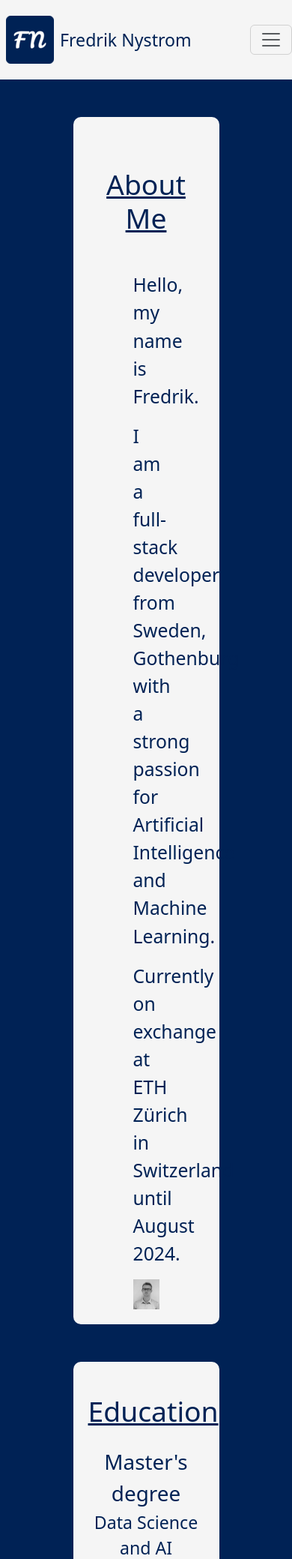
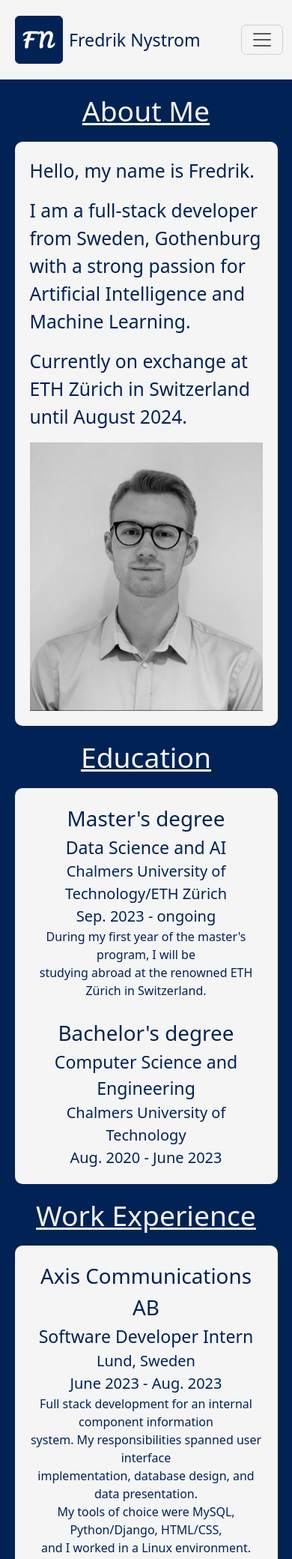
Before and after one commit to fredriknystrom/ResumePortfolio, a Django app: page / in a window 390 px wide. Shown: the top 2079 px of the page at 75% size. Run offline with Django 4.2, Linux system fonts and the light colour scheme; some libraries are stand-ins or nearby versions.

Commit message:
fixed mobile css resume page

```diff
--- a/portfolioProject/resume_app/templates/resume_app/resume.html
+++ b/portfolioProject/resume_app/templates/resume_app/resume.html
@@ -2,13 +2,18 @@
 <html>
 <head>
     <title>Resume</title>
+    <meta charset="UTF-8">
+    <meta name="viewport" content="width=device-width, initial-scale=1.0, maximum-scale=1.0">
     <!-- Bootstrap CSS and JS -->
     {% load bootstrap5 %}
     {% bootstrap_css %}
     {% bootstrap_javascript %}
     <link rel="stylesheet" href="https://cdnjs.cloudflare.com/ajax/libs/font-awesome/4.7.0/css/font-awesome.min.css">
+
+    {% load static %}
+    <!-- Include static CSS files -->
+    <link rel="stylesheet" type="text/css" href="{% static 'css/resume.css' %}">
     <!-- Favicon -->
-    {% load static %}
     <link rel="icon" type="image/png" href="{% static 'favicons/favicon.ico' %}">
     <link rel="icon" type="image/png" sizes="16x16" href="{% static 'favicons/favicon-16x16.png' %}">
     <link rel="icon" type="image/png" sizes="32x32" href="{% static 'favicons/favicon-32x32.png' %}">
@@ -16,85 +21,19 @@
     <link rel="icon" type="image/png" sizes="192x192" href="{% static 'favicons/android-chrome-192x192.png' %}">
     <link rel="icon" type="image/png" sizes="512x512" href="{% static 'favicons/android-chrome-512x512.png' %}">
     <link rel="apple-touch-icon" sizes="180x180" href="{% static 'favicons/apple-touch-icon.png' %}">
-    <!-- Include static CSS files -->
-    <link rel="stylesheet" type="text/css" href="{% static 'css/resume.css' %}">
-
-    <style>
-        .navbar {
-            background-color: #F5F5F5; /* White background for the navbar */
-        }
-
-        body {
-            background-color:#002255;
-        }
-
-        .nav-link {
-            color: #002255;
-        }
-
-        /* Style each section with a minimum height of 100vh */
-        .resume-section {
-            min-height: 100vh;
-            display: flex;
-            flex-direction: column;
-            padding: 20px;
-        }
-
-        .container {
-            background-color: #F5F5F5;
-            padding: 20px;
-            border-radius: 10px;
-            margin-top: 50px;
-            max-width: 50%;
-        }
-
-        h1 {
-            color: #002255; /* Text color for headings */
-        }
-
-        p {
-            color: #002255; /* Text color for paragraphs */
-        }
-
-        .card {
-            margin: 20px;
-            background-color: #F5F5F5;
-            border-color: #002255;
-        }
-
-        .btn {
-            background-color: green;
-            border-color: green;
-        }
-
-        .btn:hover {
-            color: green;
-            background-color: #F5F5F5;
-            border-color: green;
-        }
-
-        /* No normal bullets please */
-ul {
-    list-style-type: none;
-    color: #002255;
-    margin: 0;
-    padding: 0;
-  }
-
-    </style>
 </head>
 <body>
     <nav class="navbar navbar-expand-lg">
+        <div class="container-fluid">
             <a class="navbar-brand m-2 d-flex align-items-center" href="#">
                 <img src="{% static 'favicons/favicon-64x64.png' %}" alt="Favicon">
                 <p class="fs-3 mb-0 ms-2">Fredrik Nystrom</p>
             </a>
-
-        <button class="navbar-toggler" type="button" data-toggle="collapse" data-target="#navbarNav" aria-controls="navbarNav" aria-expanded="false" aria-label="Toggle navigation">
+            <button class="navbar-toggler" type="button" data-bs-toggle="collapse" data-bs-target="#navbarNav" aria-controls="navbarNav" aria-expanded="false" aria-label="Toggle navigation">
                 <span class="navbar-toggler-icon"></span>
             </button>
             <div class="collapse navbar-collapse" id="navbarNav">
-            <ul class="navbar-nav ms-auto">
+                <ul class="navbar-nav ml-auto">
                     <li class="nav-item">
                         <a class="nav-link fs-3 mx-2" href="#about">About Me</a>
                     </li>
@@ -112,14 +51,16 @@ ul {
                     </li>
                 </ul>
             </div>
+        </div>
     </nav>
 
 
 
     <!-- About Me Section -->
-    <div class="container resume-section" id="about">
-        <h1 class="display-3 text-decoration-underline text-center my-5">About Me</h1>
-        <div class="row mx-5">
+    <div class="resume-section" id="about">
+        <h1 class="display-3 text-decoration-underline text-center" id="about-css">About Me</h1>
+        <div class="container">
+            <div class="row">
                 <div class="col-md-7">
                     <p class="fs-2">
                         Hello, my name is Fredrik.
@@ -142,10 +83,12 @@ ul {
                 </div>
             </div>
         </div>
+    </div>
 
     <!-- Education Section -->
-    <div class="container text-center resume-section" id="education">
-        <h1 class="display-3 text-decoration-underline text-center my-4">Education</h1>
+    <div class="resume-section" id="education">
+        <h1 class="display-3 text-decoration-underline text-center">Education</h1>
+        <div class="container text-center">
             <ul>
                 <li class="list-item mb-4">
                     <span class="fs-1">Master's degree</span><br />
@@ -165,10 +108,12 @@ ul {
                 </li>
             </ul>
         </div>
+    </div>
 
     <!-- Work Experience Section -->
-    <div class="container text-center resume-section" id="experience">
-        <h1 class="display-3 text-decoration-underline text-center my-4">Work Experience</h1>
+    <div class="resume-section" id="experience">
+        <h1 class="display-3 text-decoration-underline text-center">Work Experience</h1>
+        <div class="container text-center">
             <ul>
                 <li class="list-item mb-4">
                     <span class="fs-1">Axis Communications AB</span><br />
@@ -206,13 +151,15 @@ ul {
                 </li>
             </ul>
         </div>
+    </div>
 
     <!-- Projects Section -->
-    <div class="container text-center resume-section mb-5" id="projects">
-        <h1 class="display-3 text-decoration-underline text-center mt-5">Projects</h1>
+    <div class="resume-section mb-5" id="projects">
+        <h1 class="display-3 text-decoration-underline text-center">Projects</h1>
+        <div class="container text-center">
             <div class="card-deck">
                 <!-- Project 1 -->
-            <div class="card m-5">
+                <div class="card mb-5">
                     <div class="card-body">
                         <h5 class="card-title">MNIST Prediction</h5>
                         <p class="card-text">Description of Project 1.</p>
@@ -224,7 +171,7 @@ ul {
                     </div>
                 </div>
                 <!-- Project 2 -->
-            <div class="card m-5">
+                <div class="card mb-5">
                     <div class="card-body">
                         <h5 class="card-title">Spotistats</h5>
                         <p class="card-text">Description of Project 2.</p>
@@ -236,7 +183,7 @@ ul {
                     </div>
                 </div>
                 <!-- Project 3 -->
-            <div class="card m-5">
+                <div class="card">
                     <div class="card-body">
                         <h5 class="card-title">Spotistats</h5>
                         <p class="card-text">Description of Project 2.</p>
@@ -249,11 +196,12 @@ ul {
                 </div>
             </div>
         </div>
+    </div>
 
     <!-- Contact Section -->
     <footer class="bg-white text-center" id="contact">
         <div class="py-5">
-            <h1 class="display-3 text-decoration-underline text-center mb-5">Contact Me</h1>
+            <h1 class="display-3 text-decoration-underline text-center mb-5" style="color:#002255;">Contact Me</h1>
             <div class="d-flex justify-content-center align-items-center">
                 <!-- Mail -->
                 <a href="mailto:fredriknystroms@gmail.com" class="fs-5 text-decoration-none mx-3">
--- a/portfolioProject/static/css/resume.css
+++ b/portfolioProject/static/css/resume.css
@@ -1,3 +1,81 @@
+.navbar {
+    background-color: #F5F5F5; /* White background for the navbar */
+}
+
 body {
-    background-color:#FFFFFF;
+    background-color:#002255;
 }
+
+.nav-link {
+    color: #002255;
+}
+
+/* Style each section with a minimum height of 100vh */
+.resume-section {
+    display: flex;
+    flex-direction: column;
+    padding: 20px;
+}
+
+.container {
+    background-color: #F5F5F5;
+    padding: 50px;
+    margin-top: 30px;
+    border-radius: 10px;
+    max-width: 50%;
+}
+
+h1 {
+    color: #F5F5F5; /* Text color for headings */
+}
+
+p {
+    color: #002255; /* Text color for paragraphs */
+}
+
+.card {
+    margin: 20px;
+    background-color: #F5F5F5;
+    border-color: #002255;
+}
+
+.btn {
+    background-color: green;
+    border-color: green;
+}
+
+.btn:hover {
+    color: green;
+    background-color: #F5F5F5;
+    border-color: green;
+}
+
+/* No normal bullets please */
+ul {
+    list-style-type: none;
+    color: #002255;
+    margin: 0;
+    padding: 0;
+}
+
+@media (max-width: 768px) {
+    .container {
+        max-width: 90%;
+        padding: 20px;
+        margin-top: 10px;
+    }
+
+    .resume-section{
+        padding: 0;
+        margin-bottom: 20px;
+    }
+
+    .card {
+        padding: 0;
+        margin-bottom: 0;
+    }
+
+    #about-css {
+        margin-top: 20px;
+    }
+}
```
Also changed, not shown: portfolioProject/resume_app/static/css/resume.css (+91 -0 lines), portfolioProject/static/images/resume.jpg (added). Lines whose indentation alone changed are shown as unchanged.
